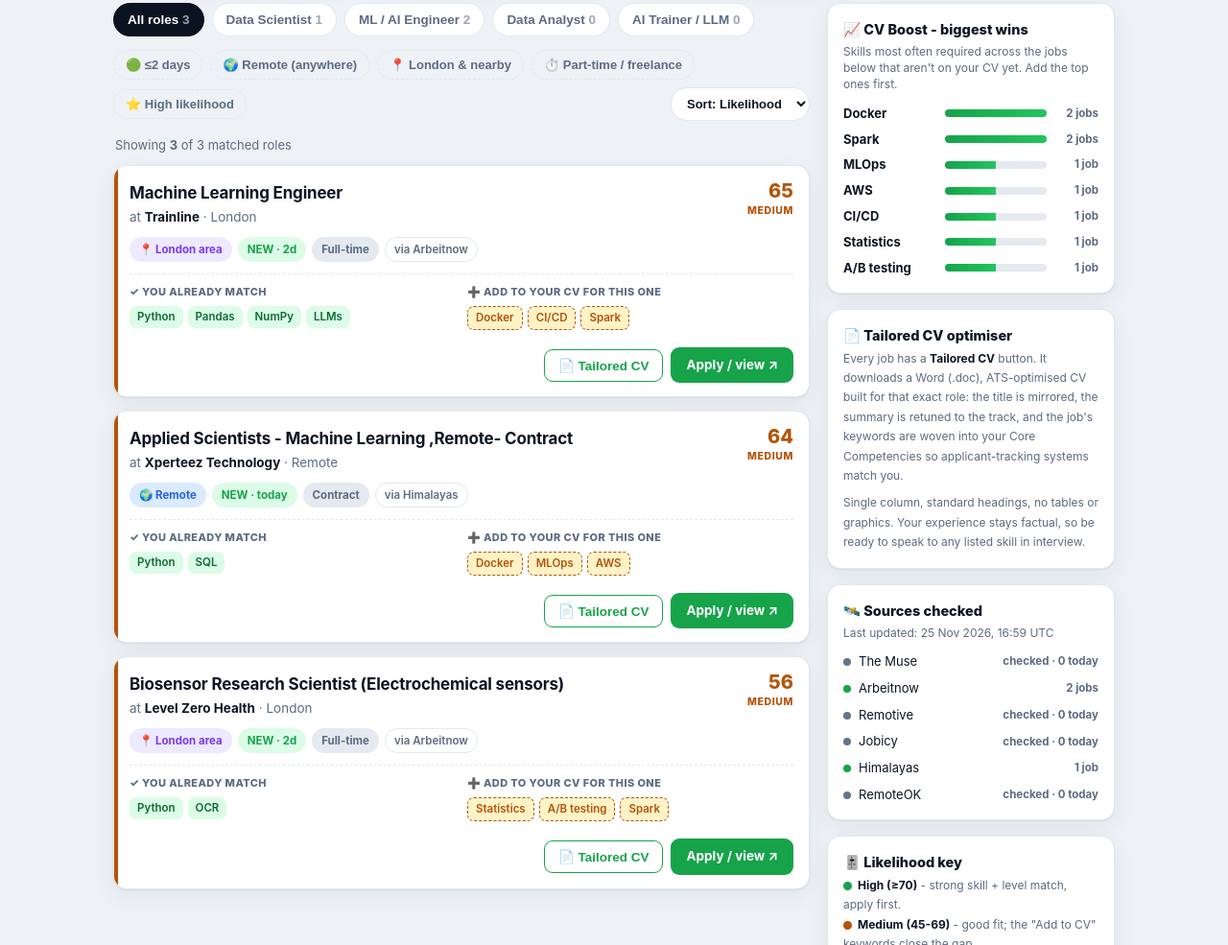
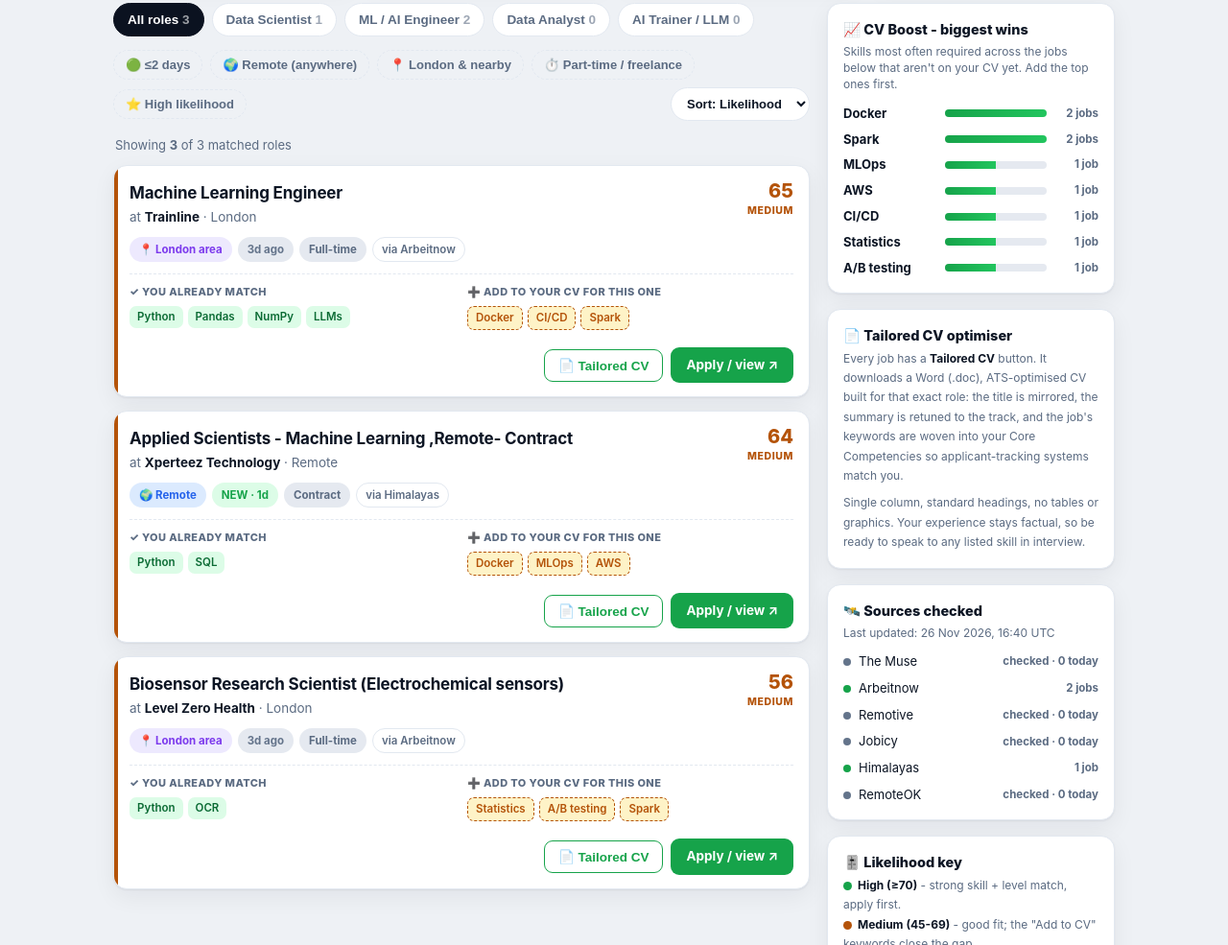
Before and after one commit to Azleem01/uk-job-tracker, a plain HTML site: page index.html in a window 1280 px wide. Shown: the part 474-1459 px from the top of the page at 96% size. Drawn offline with Linux system fonts and the light colour scheme.

Commit message:
Daily refresh: UK job listings 2026-11-26

```diff
--- a/index.html
+++ b/index.html
@@ -216,14 +216,14 @@
 
 <script>
 // ---- Data snapshot: generated 2026-08-02 from Indeed, Jooble, LinkedIn, Reed, aijobs.net (+Himalayas checked) ----
-const LAST_UPDATED = "25 Nov 2026, 16:59 UTC";
+const LAST_UPDATED = "26 Nov 2026, 16:40 UTC";
 const CV_SKILLS = ["Python","PyTorch","TensorFlow","scikit-learn","XGBoost","SQL","FastAPI","React","Next.js","Pandas","NumPy","LLMs","Adversarial ML","OCR","Data Viz"];
 
 // category: ds | mle | da | ai  ·  remote true=anywhere  ·  commutable true=London area
 const JOBS = [
-  {"t":"Applied Scientists - Machine Learning ,Remote- Contract","co":"Xperteez Technology","loc":"Remote","cat":"mle","remote":true,"commutable":false,"type":"Contract","posted":"today","age":0,"salary":"","src":"Himalayas","url":"https://himalayas.app/companies/xperteez-technology/jobs/applied-scientists-machine-learning-remote-contract?utm_source=api","like":64,"have":["Python","SQL"],"add":["Docker","MLOps","AWS"]},
-  {"t":"Machine Learning Engineer","co":"Trainline","loc":"London","cat":"mle","remote":false,"commutable":true,"type":"Full-time","posted":"2 days ago","age":2,"salary":"","src":"Arbeitnow","url":"https://www.arbeitnow.co.uk/jobs/companies/trainline/machine-learning-engineer-london-417945","like":65,"have":["Python","Pandas","NumPy","LLMs"],"add":["Docker","CI/CD","Spark"]},
-  {"t":"Biosensor Research Scientist (Electrochemical sensors)","co":"Level Zero Health","loc":"London","cat":"ds","remote":false,"commutable":true,"type":"Full-time","posted":"2 days ago","age":2,"salary":"","src":"Arbeitnow","url":"https://www.arbeitnow.co.uk/jobs/companies/level-zero-health/biosensor-research-scientist-electrochemical-sensors-london-208168","like":56,"have":["Python","OCR"],"add":["Statistics","A/B testing","Spark"]}
+  {"t":"Applied Scientists - Machine Learning ,Remote- Contract","co":"Xperteez Technology","loc":"Remote","cat":"mle","remote":true,"commutable":false,"type":"Contract","posted":"1 day ago","age":1,"salary":"","src":"Himalayas","url":"https://himalayas.app/companies/xperteez-technology/jobs/applied-scientists-machine-learning-remote-contract?utm_source=api","like":64,"have":["Python","SQL"],"add":["Docker","MLOps","AWS"]},
+  {"t":"Machine Learning Engineer","co":"Trainline","loc":"London","cat":"mle","remote":false,"commutable":true,"type":"Full-time","posted":"3 days ago","age":3,"salary":"","src":"Arbeitnow","url":"https://www.arbeitnow.co.uk/jobs/companies/trainline/machine-learning-engineer-london-417945","like":65,"have":["Python","Pandas","NumPy","LLMs"],"add":["Docker","CI/CD","Spark"]},
+  {"t":"Biosensor Research Scientist (Electrochemical sensors)","co":"Level Zero Health","loc":"London","cat":"ds","remote":false,"commutable":true,"type":"Full-time","posted":"3 days ago","age":3,"salary":"","src":"Arbeitnow","url":"https://www.arbeitnow.co.uk/jobs/companies/level-zero-health/biosensor-research-scientist-electrochemical-sensors-london-208168","like":56,"have":["Python","OCR"],"add":["Statistics","A/B testing","Spark"]}
 ];
 
 // ---------------- Source coverage for footer (incl. checked-but-empty) ----------------
```
